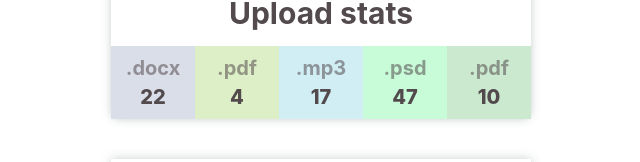
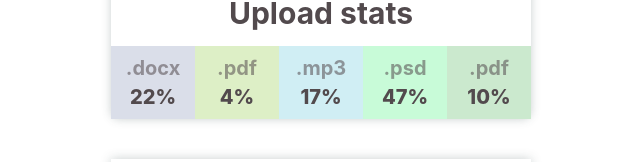
Before and after one commit to roman2789/goit-react-hw-01-components, a React (Create React App) app: page / in a window 1280 px wide. Shown: the part 638-800 px from the top of the page, without its empty margins (319-959 px from the left). Built offline with nearby package versions, Linux system fonts and the light colour scheme.

Commit message:
title condition

```diff
--- a/src/components/Statistics/Statistics.jsx
+++ b/src/components/Statistics/Statistics.jsx
@@ -5,8 +5,7 @@ import { randomColor } from '../../utils/randomColor';
 export const Statistics = ({ title, stats }) => {
   return (
     <section className={css.statistics}>
-      <h2 className={css.title}>{title}</h2>
-
+      {title && <h2 className={css.title}>{title}</h2>}
       <ul className={css.stat_list}>
         {stats.map(({ id, label, percentage }) => (
           <li
@@ -15,7 +14,7 @@ export const Statistics = ({ title, stats }) => {
             style={{ backgroundColor: `${randomColor()}` }}
           >
             <span className={css.label}>{label}</span>
-            <span className={css.percentage}>{percentage}</span>
+            <span className={css.percentage}>{percentage}%</span>
           </li>
         ))}
       </ul>
@@ -27,9 +26,9 @@ Statistics.propTypes = {
   title: PropTypes.string,
   stats: PropTypes.arrayOf(
     PropTypes.shape({
-      id: PropTypes.string,
-      label: PropTypes.string,
-      percentage: PropTypes.number,
+      id: PropTypes.string.isRequired,
+      label: PropTypes.string.isRequired,
+      percentage: PropTypes.number.isRequired,
     })
   ),
 };
```
